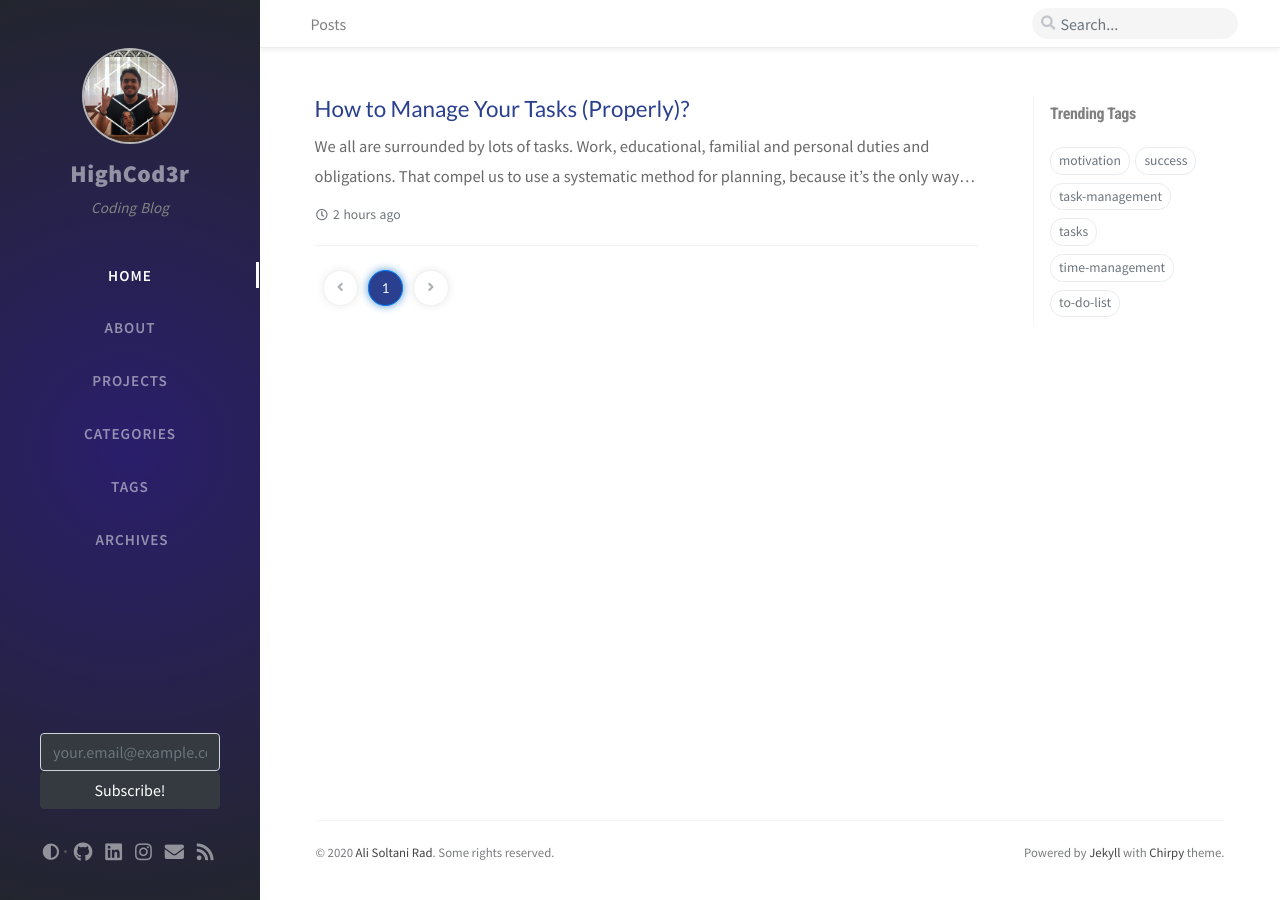
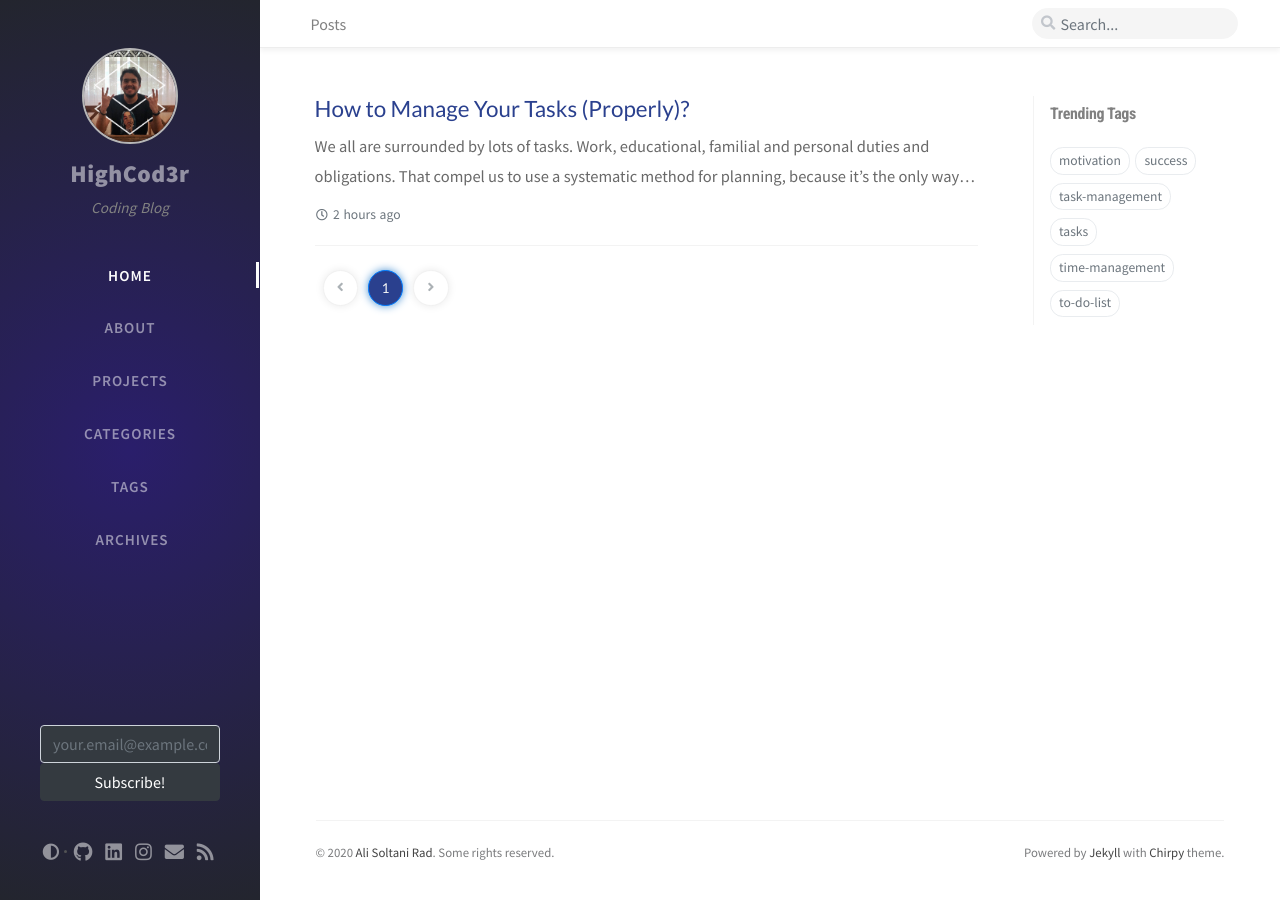
Before and after one commit to alisoltanirad/alisoltanirad.github.io, a Jekyll site: the page built from index.html, in a window 1280 px wide. Built offline with Jekyll 4.4.1, drawn with Linux system fonts in a browser that asks for light colours; nearby versions of some CDN libraries; the list of posts is cut into pages by our own code; comment, search, counter and statistics services are not loaded.

Commit message:
Update subscriber form

```diff
--- a/_includes/sidebar.html
+++ b/_includes/sidebar.html
@@ -51,7 +51,7 @@
 </div><!-- #nav-wrapper -->
 
 <div class="sidebar-bottom row d-flex flex-wrap justify-content-around mt-4"
-     style="margin-bottom: 5px;">
+     style="margin-bottom: 13px;">
 
   <form action="https://formspree.io/f/xjvpennr" method="post">
 
```
